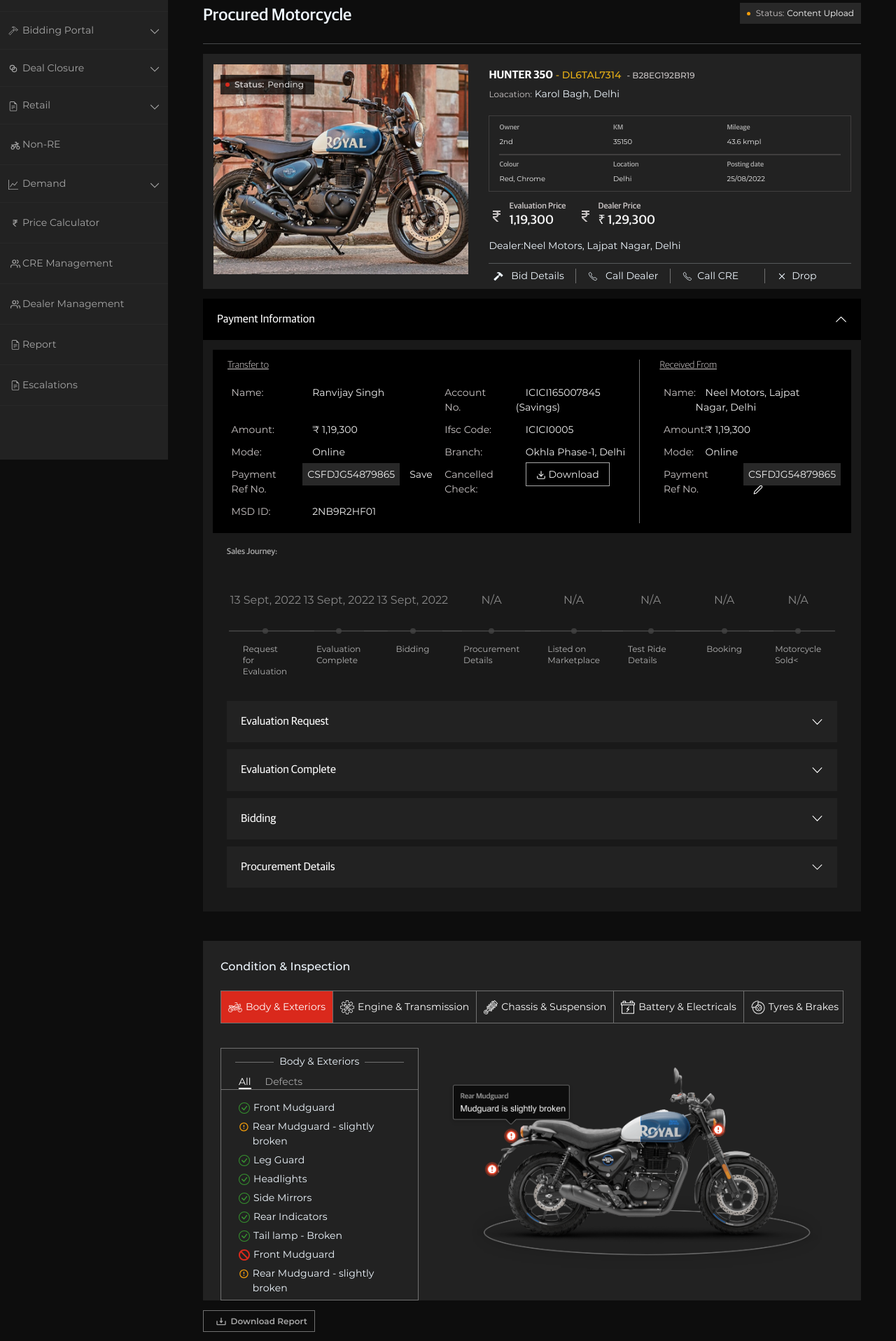
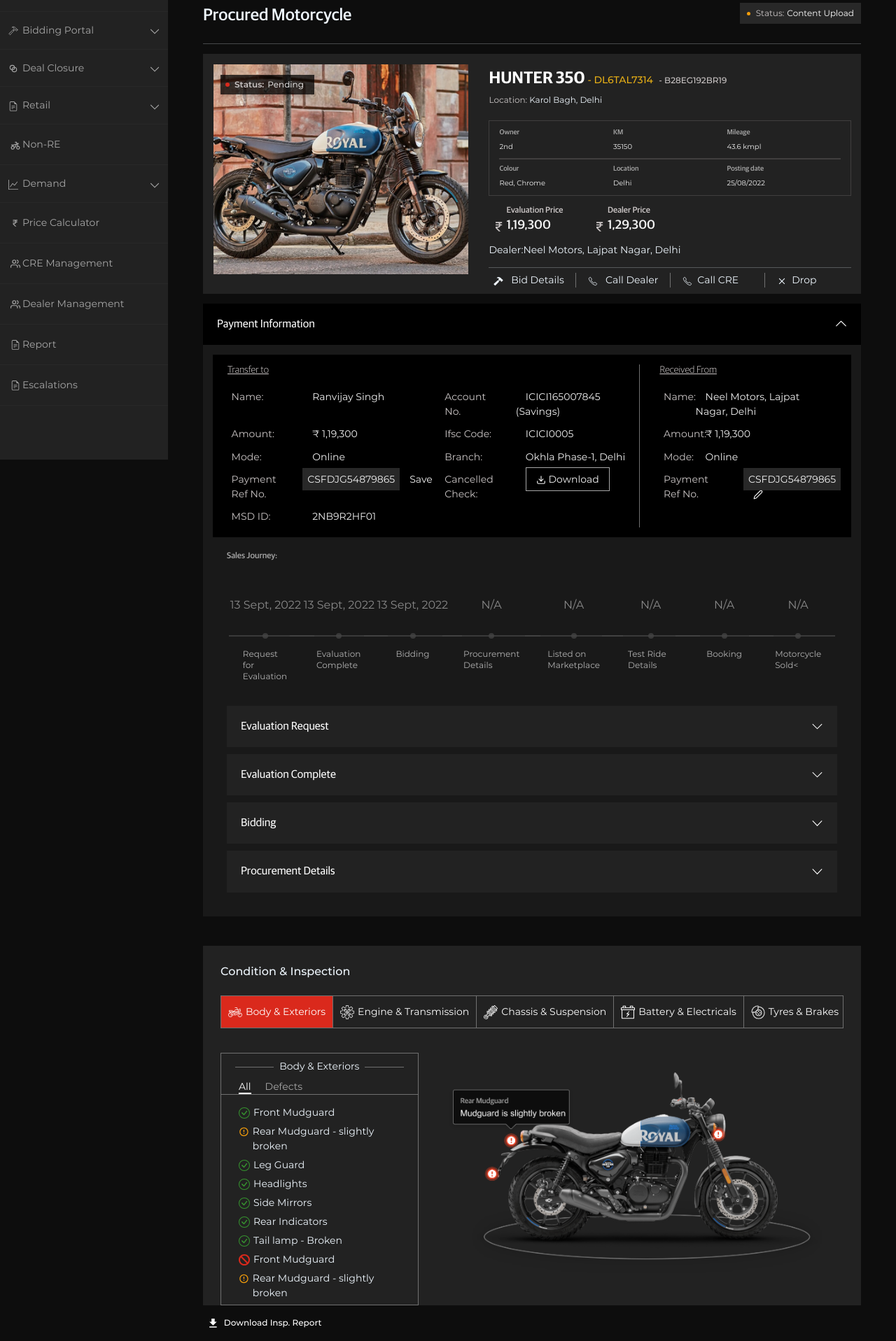
Before and after one commit to nakulsharma95/re-vintage-dashboard-dummy, a Next.js app: page /escalation/procuredMotorcycle in a window 1280 px wide. Shown: the part 143-2060 px from the top of the page at 70% size. Built offline with nearby package versions, Linux system fonts and the light colour scheme.

Commit message:
fix: minor bugs

```diff
--- a/components/biddingPortal/bikeInspection/index.jsx
+++ b/components/biddingPortal/bikeInspection/index.jsx
@@ -1,11 +1,12 @@
 import { Tab, Nav, Row, Col } from 'react-bootstrap';
 import { BiDownload } from 'react-icons/bi';
+import { IoMdDownload } from 'react-icons/io';
 import Image from 'next/image';
 import styles from './style.module.scss';
 import BodyExteriors from '../bodyExteriors';
 import OutlineButton from '../../common/buttons/OutlineButton';
 
-export default function BikeInspection() {
+export default function BikeInspection(props) {
   return (
     <div className={styles.bikeInspectionMain}>
       <div className={styles.inspectionTabs}>
@@ -168,11 +169,20 @@ export default function BikeInspection() {
         </Tab.Container>
       </div>
       <div className="mt-3">
-        <OutlineButton
+        {props.outlineButton && (
+          <OutlineButton
           leftIcon={<BiDownload />}
           title="Download Report"
           className="theme1"
         />
+        )}
+        {props.noOutlineBtn &&(
+          <button className={styles.noOutlineBtn}>
+       <IoMdDownload className={styles.noOutlineIcon}/>Download Insp. Report
+       </button>
+        )}
+
+
       </div>
     </div>
   );
--- a/components/biddingPortal/bikeInspection/style.module.scss
+++ b/components/biddingPortal/bikeInspection/style.module.scss
@@ -56,3 +56,15 @@
 		}
 	}
 }
+.noOutlineBtn{
+	border: none;
+	background-color: transparent;
+	color:$white ;
+	font-size: 12px;
+	font-weight: 500;
+
+	.noOutlineIcon{
+		margin-right: 0.5rem;
+		font-size: 1.2rem;
+	}
+}
--- a/components/procurements/motorcycleDetail/index.jsx
+++ b/components/procurements/motorcycleDetail/index.jsx
@@ -39,7 +39,7 @@ function MotorcycleDetail(props) {
         )}
         {props.detailLocation && (
           <div className={styles.bikeDetailLocation}>
-            <span>Loacation:</span> {props.bikeLocation}
+            <span>Location:</span> {props.bikeLocation}
           </div>
         )}
 
@@ -218,7 +218,7 @@ function MotorcycleDetail(props) {
       {props.isSellerBidDetail && (
         <div className={styles.sellerDetailPrice}>
           <div className={styles.priceCols}>
-            <div className={styles.title}>Base Price: </div> <BiRupee />{' '}
+            <div className={styles.title}>Base Price: </div> <BiRupee />
             1,25,000.00
           </div>
           <div className={styles.sellerIdCols}>
--- a/components/procurements/motorcycleDetail/style.module.scss
+++ b/components/procurements/motorcycleDetail/style.module.scss
@@ -18,7 +18,7 @@
 
   .motorcycleName {
     color: $white;
-    font-size: 16px;
+    font-size: 24px;
     font-weight: 600;
     margin-bottom: 0.5rem;
 
@@ -93,18 +93,23 @@
 
 .bikeDetailLocation {
   margin-bottom: 20px;
+  font-size: 12px;
 
   span {
     font-size: 12px;
     color: $gray-cb;
+    font-size: 500;
   }
 }
 
 .bikeRupeeIcon {
-  font-size: 24px;
+  font-size: 20px;
   display: inline-block;
   margin-right: 5px;
   color: $gray-cb;
+  position: relative;
+  top: 0.6rem;
+  left: 0.3rem;
 }
 
 
--- a/pages/bike-details/index.jsx
+++ b/pages/bike-details/index.jsx
@@ -171,7 +171,7 @@ export default function BiddingDetails(props) {
       )}
       {/* end */}
       <Bids />
-      <BikeInspection />
+      <BikeInspection outlineButton />
       <BikeHistory />
     </div>
   );
--- a/pages/escalation/index.jsx
+++ b/pages/escalation/index.jsx
@@ -59,7 +59,7 @@ function Escalation() {
         title="Escalations"
         subTitle="Please fill all the necessary details"
       >
-        <OutlineButton title="Export Data" rightIcon={<RiShareBoxFill />} />
+        <OutlineButton title="Export Data" leftIcon={<RiShareBoxFill />} />
         <SearchPrimary placeholder="Search Name, Location, Reference ID" />
       </HeaderPrimary>
       <hr />
--- a/pages/escalation/procuredMotorcycle/index.jsx
+++ b/pages/escalation/procuredMotorcycle/index.jsx
@@ -18,7 +18,7 @@ function ProcuredMotorcycle() {
       priceTitle: 'Evaluation Price',
       evaluationPrice: '1,19,300',
       priceTitle2: 'Dealer Price',
-      dealerPrice: '₹ 1,29,300',
+      dealerPrice: '1,29,300',
     },
   ];
   return (
@@ -57,7 +57,7 @@ function ProcuredMotorcycle() {
       </div>
       <MotorcycleAccordian />
       <div className="mt-5">
-        <BikeInspection />
+        <BikeInspection noOutlineBtn />
       </div>
     </div>
   );
```
